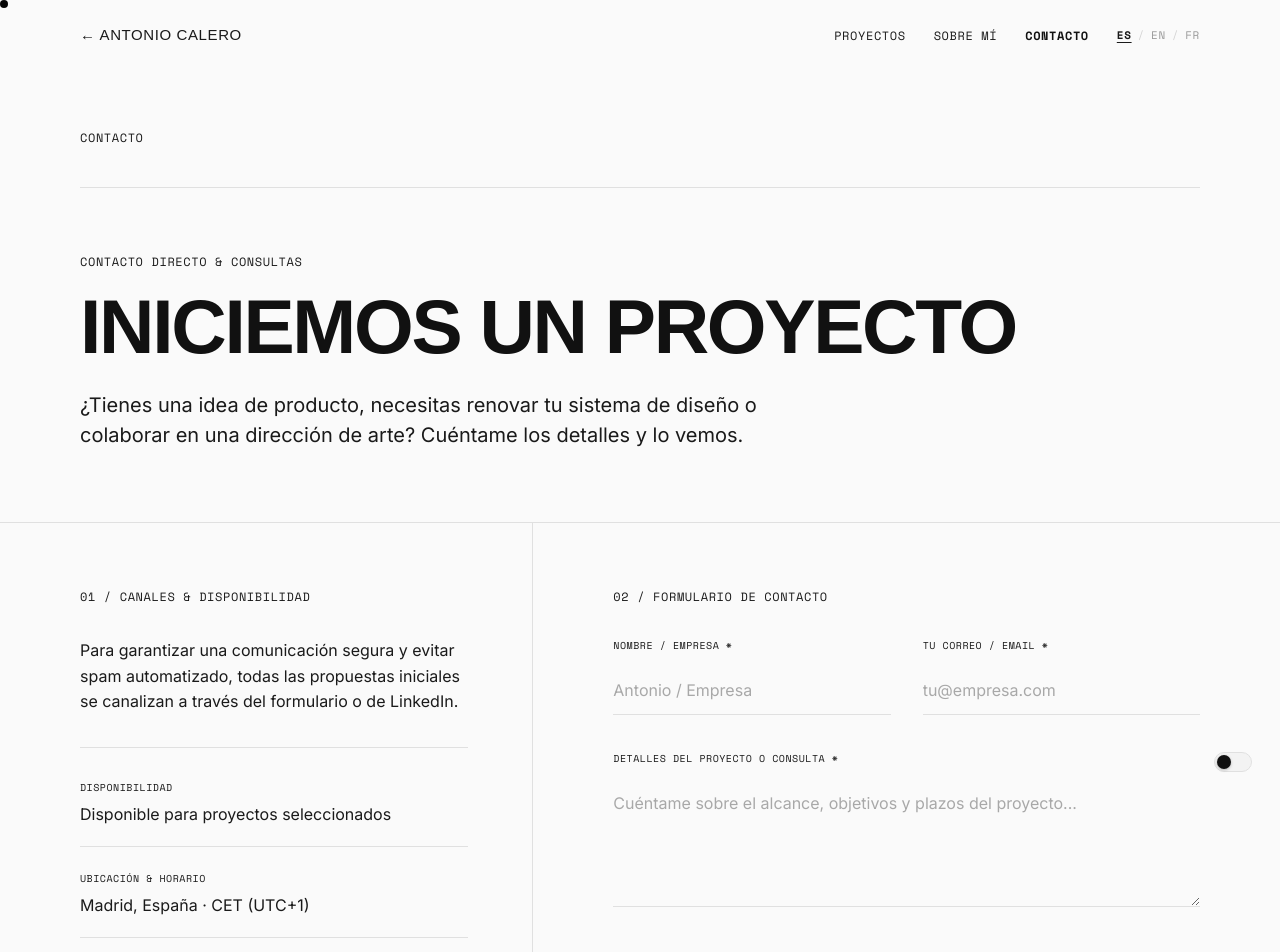
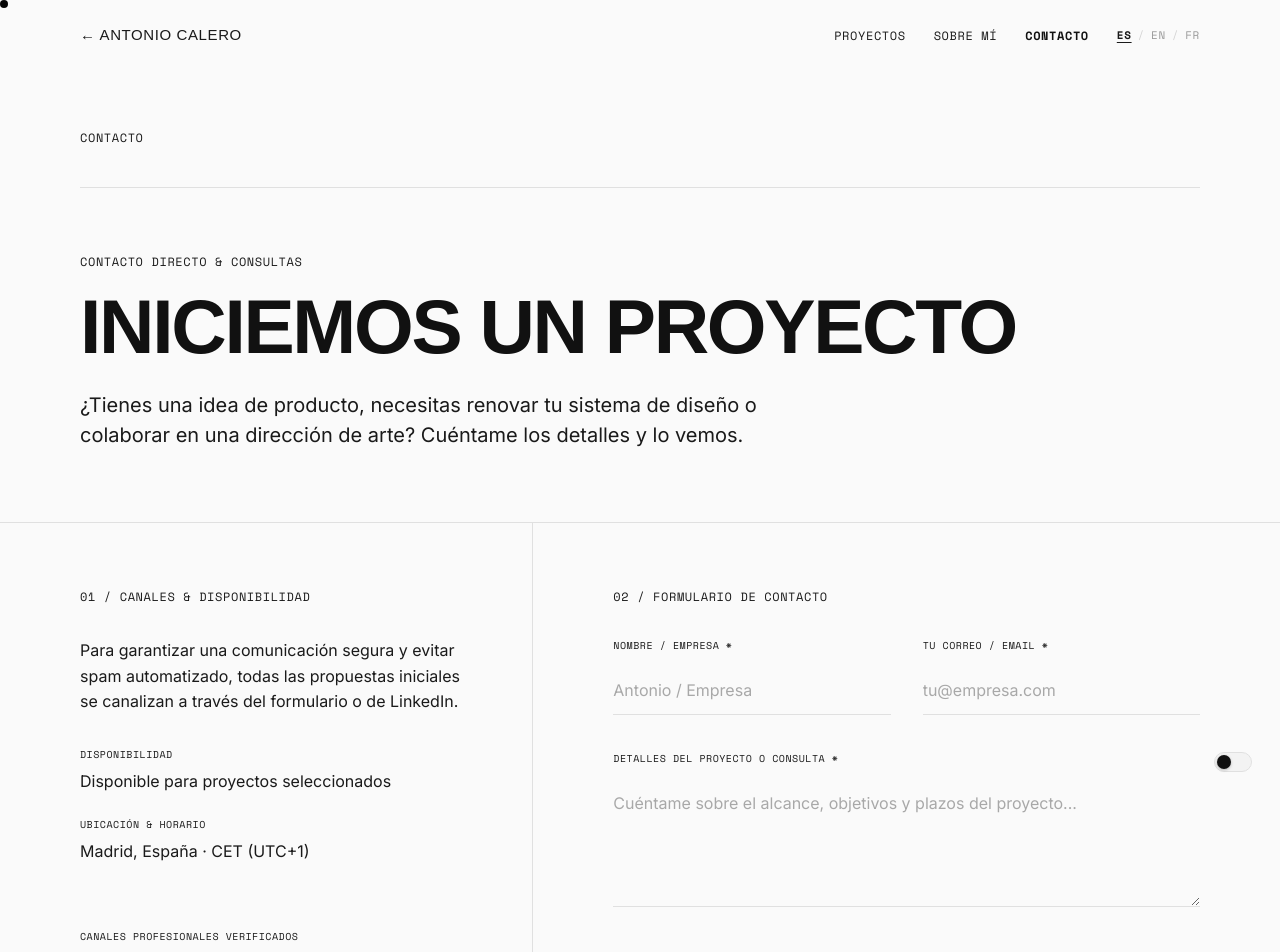
Before and after one commit to antonmojon/AcalerPortfolio, a React (Vite) app: page /contact in a window 1280 px wide. Shown: the top 952 px of the page. Built offline with nearby package versions, Linux system fonts and the light colour scheme; the HTML template or start-up script is replaced by a standard one; a web font is replaced by a local one.

Commit message:
style(ui): remove internal lines across Home masthead and Contact channels

```diff
--- a/src/pages/ContactPage.tsx
+++ b/src/pages/ContactPage.tsx
@@ -180,7 +180,7 @@ function ContactBody() {
             </p>
           </div>
 
-          <div style={{ borderBottom: '1px solid var(--border-color)', paddingBottom: '32px', marginBottom: '32px' }}>
+          <div style={{ marginBottom: '32px' }}>
             <p style={{ ...BODY, fontSize: '16px', color: 'var(--text-primary)', lineHeight: '1.6', margin: 0 }}>
               {t('contact.security_note')}
             </p>
@@ -188,7 +188,7 @@ function ContactBody() {
 
           {/* Datos de Disponibilidad y Ubicación */}
           <div style={{ display: 'flex', flexDirection: 'column', gap: '24px' }}>
-            <div style={{ borderBottom: '1px solid var(--border-color)', paddingBottom: '20px' }}>
+            <div>
               <p style={{ ...META, fontSize: '10px', color: 'var(--text-primary)', marginBottom: '6px' }}>
                 {t('contact.availability_label')}
               </p>
@@ -197,7 +197,7 @@ function ContactBody() {
               </p>
             </div>
 
-            <div style={{ borderBottom: '1px solid var(--border-color)', paddingBottom: '20px' }}>
+            <div>
               <p style={{ ...META, fontSize: '10px', color: 'var(--text-primary)', marginBottom: '6px' }}>
                 {t('contact.location_label')}
               </p>
@@ -270,7 +270,7 @@ function ContactBody() {
           </div>
 
           {submitted ? (
-            <div style={{ borderTop: '1px solid var(--border-color)', paddingTop: '40px', marginTop: '16px' }}>
+            <div style={{ paddingTop: '20px', marginTop: '16px' }}>
               <p style={{ ...META, color: 'var(--accent-color)', marginBottom: '12px', fontWeight: 700 }}>
                 {t('contact.success_banner')}
               </p>
--- a/src/pages/PortfolioHome.tsx
+++ b/src/pages/PortfolioHome.tsx
@@ -108,7 +108,7 @@ function PortfolioMasthead() {
   const { t } = useLanguage();
   return (
     <header className="masthead-pad" style={{ paddingTop: '88px', paddingLeft: '80px', paddingRight: '80px' }}>
-      <div style={{ borderTop: '2px solid var(--accent-color)', paddingTop: '12px', marginBottom: '8px', transition: 'border-color 0.4s ease' }}>
+      <div style={{ marginBottom: '8px' }}>
         <span style={{ ...META, color: 'var(--text-muted)' }}>{t('home.est')}</span>
       </div>
       <FitTitle text="ANTONIO CALERO" />
```
